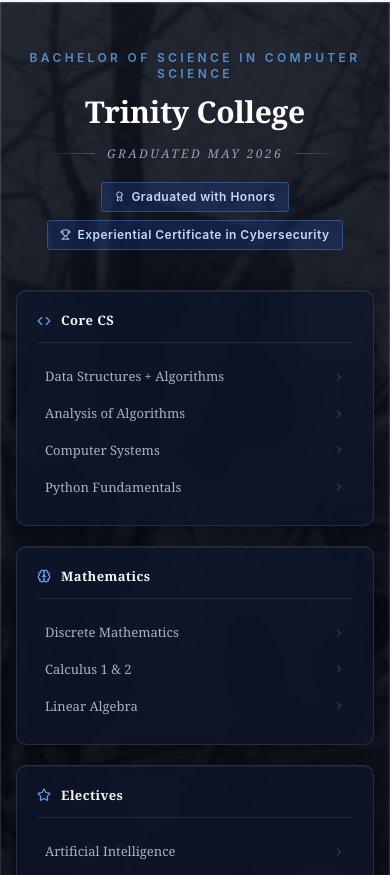
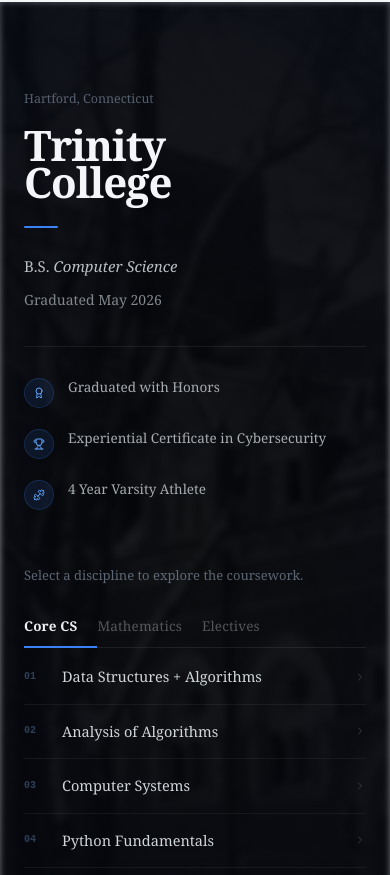
Before and after one commit to Drakebellisarii/portfolio, a React (Create React App) app: page / in a window 390 px wide. Shown: the part 3389-4264 px from the top of the page. Built offline with nearby package versions, Linux system fonts and the light colour scheme; a web font is replaced by a local one.

Commit message:
updated education section

```diff
--- a/src/drake-bellisari-portfolio.jsx
+++ b/src/drake-bellisari-portfolio.jsx
@@ -3,15 +3,9 @@
 import {
   Mail,
   ExternalLink,
-  BookOpen,
-  Code,
-  GraduationCap,
-  Calendar,
   Award,
-  Brain,
   Trophy,
   ChevronRight,
-  Star,
   Dumbbell,
   X,
   Smartphone
@@ -329,149 +323,206 @@
   // Custom cursor tracking
 
 const EducationSection = () => {
-  const [expandedCourses, setExpandedCourses] = useState({});
-  const toggleCourse = (id) => setExpandedCourses(prev => ({ ...prev, [id]: !prev[id] }));
-
-  const columns = [
+  const [activeTab, setActiveTab] = useState('Core CS');
+  const [expandedCourse, setExpandedCourse] = useState(null);
+
+  const disciplines = [
     {
-      label: 'Core CS', Icon: Code,
+      label: 'Core CS',
       courses: [
-        { id: 'ds-algos',     name: 'Data Structures + Algorithms', detail: 'Fundamental algorithms and data structure implementations with run-time optimization and problem-solving strategies.' },
-        { id: 'analysis',     name: 'Analysis of Algorithms',       detail: 'Formal complexity analysis using Big-O, Big-Θ, and Big-Ω notation. Divide-and-conquer, dynamic programming, greedy design, and NP-completeness.' },
-        { id: 'systems',      name: 'Computer Systems',             detail: 'Computer architecture and system-level programming including memory management and process control.' },
-        { id: 'python',       name: 'Python Fundamentals',          detail: 'Core Python syntax, object-oriented principles, data manipulation, and algorithmic implementations.' },
+        { id: 'ds-algos', name: 'Data Structures + Algorithms', detail: 'Fundamental algorithms and data structure implementations with run-time optimization and problem-solving strategies.' },
+        { id: 'analysis', name: 'Analysis of Algorithms',       detail: 'Formal complexity analysis using Big-O, Big-Θ, and Big-Ω notation. Divide-and-conquer, dynamic programming, greedy design, and NP-completeness.' },
+        { id: 'systems', name: 'Computer Systems',              detail: 'Computer architecture and system-level programming including memory management and process control.' },
+        { id: 'python',  name: 'Python Fundamentals',           detail: 'Core Python syntax, object-oriented principles, data manipulation, and algorithmic implementations.' },
       ],
     },
     {
-      label: 'Mathematics', Icon: Brain,
+      label: 'Mathematics',
       courses: [
-        { id: 'discrete',     name: 'Discrete Mathematics', detail: 'Logic, set theory, proof techniques, combinatorics, and probability fundamentals.' },
-        { id: 'calculus',     name: 'Calculus 1 & 2',       detail: 'Differential and integral calculus with real-world applications.' },
-        { id: 'linear',       name: 'Linear Algebra',       detail: 'Vector spaces, matrices, linear transformations, eigenvalues, and applications in CS.' },
+        { id: 'discrete', name: 'Discrete Mathematics', detail: 'Logic, set theory, proof techniques, combinatorics, and probability fundamentals.' },
+        { id: 'calculus', name: 'Calculus 1 & 2',       detail: 'Differential and integral calculus with real-world applications.' },
+        { id: 'linear',   name: 'Linear Algebra',       detail: 'Vector spaces, matrices, linear transformations, eigenvalues, and applications in CS.' },
       ],
     },
     {
-      label: 'Electives', Icon: Star,
+      label: 'Electives',
       courses: [
-        { id: 'ai',           name: 'Artificial Intelligence',  detail: 'Search algorithms, constraint satisfaction, adversarial game trees, ML fundamentals, and Bayesian inference.' },
-        { id: 'sensitive',    name: 'Sensitive Information',    detail: 'Privacy law, PII handling and classification, breach response, and regulatory compliance frameworks.' },
-        { id: 'cloud',        name: 'Cloud Native Development', detail: 'Microservices, containerization, cloud platform deployment, and scaling strategies.' },
-        { id: 'swdesign',     name: 'Software Design',          detail: 'Design patterns, software architecture principles, and interface design methodologies.' },
-        { id: 'security',     name: 'Computer Security',        detail: 'Cryptography, secure communication protocols, and vulnerability assessment.' },
+        { id: 'ai',       name: 'Artificial Intelligence',  detail: 'Search algorithms, constraint satisfaction, adversarial game trees, ML fundamentals, and Bayesian inference.' },
+        { id: 'sensitive',name: 'Sensitive Information',    detail: 'Privacy law, PII handling and classification, breach response, and regulatory compliance frameworks.' },
+        { id: 'cloud',    name: 'Cloud Native Development', detail: 'Microservices, containerization, cloud platform deployment, and scaling strategies.' },
+        { id: 'swdesign', name: 'Software Design',          detail: 'Design patterns, software architecture principles, and interface design methodologies.' },
+        { id: 'security', name: 'Computer Security',        detail: 'Cryptography, secure communication protocols, and vulnerability assessment.' },
       ],
     },
   ];
 
   const achievements = [
-    { Icon: Award,    text: 'Graduated with Honors' },
-    { Icon: Trophy,   text: 'Experiential Certificate in Cybersecurity' },
-    { Icon: Dumbbell, text: '4 Year Varsity Athlete' },
-    { Icon: BookOpen, text: '3.5+ CS GPA' },
+    { Icon: Award,    label: 'Graduated with Honors' },
+    { Icon: Trophy,   label: 'Experiential Certificate in Cybersecurity' },
+    { Icon: Dumbbell, label: '4 Year Varsity Athlete' },
   ];
 
+  const activeCourses = disciplines.find(d => d.label === activeTab)?.courses || [];
+  const toggle = (id) => setExpandedCourse(prev => prev === id ? null : id);
+
   return (
-    <section id="education" className="py-12 sm:py-20 relative overflow-hidden">
-      {/* Background */}
+    <section id="education" className="relative overflow-hidden" style={{ paddingTop: 88, paddingBottom: 96 }}>
+
+      {/* Background: campus photo, heavily darkened */}
       <div className="absolute inset-0" style={{
-        backgroundImage: "url('/Trin.jpg')", backgroundSize: 'cover', backgroundPosition: 'center',
-        filter: 'blur(1px) brightness(0.22) saturate(0.15)',
+        backgroundImage: "url('/Trin.jpg')",
+        backgroundSize: 'cover', backgroundPosition: 'center 30%',
+        filter: 'blur(3px) brightness(0.13) saturate(0.06)',
       }} />
+      {/* Vignette — darker edges, slightly open center */}
       <div className="absolute inset-0" style={{
-        backgroundImage: 'linear-gradient(rgba(239,68,68,.08) 1px,transparent 1px),linear-gradient(90deg,rgba(239,68,68,.08) 1px,transparent 1px)',
-        backgroundSize: '40px 40px', opacity: 0.12,
+        background: 'radial-gradient(ellipse 110% 80% at 50% 55%, rgba(5,9,20,0.2) 0%, rgba(5,9,20,0.78) 100%)',
       }} />
-      <div className="absolute inset-0 bg-gradient-to-b from-slate-900/50 to-slate-950/70" />
-
-      <div className="relative z-10 px-4 sm:px-6 lg:px-8 max-w-5xl mx-auto">
-
-        {/* Header */}
-        <div className="text-center mb-10 sm:mb-14">
-          <p className="text-blue-400/80 text-xs font-semibold tracking-widest uppercase mb-3" style={{ letterSpacing: '0.28em' }}>
-            Bachelor of Science in Computer Science
+
+      <div className="relative z-10 max-w-6xl mx-auto px-6 sm:px-10 lg:px-16">
+
+
+        {/* ── Main two-column layout ── */}
+        <div className="grid grid-cols-1 lg:grid-cols-[5fr_7fr] gap-14 lg:gap-24 lg:items-center">
+
+          {/* LEFT: Institution identity */}
+          <div>
+            <p style={{ fontFamily: "'Georgia', serif", fontSize: 12.5, color: 'rgba(148,163,184,0.55)', marginBottom: 18 }}>
+              Hartford, Connecticut
             </p>
-          <h2 style={{ fontFamily: "'Georgia', 'Cambria', 'Times New Roman', serif", fontWeight: 700, letterSpacing: '-0.01em' }}
-            className="text-3xl sm:text-4xl lg:text-5xl text-white mb-2">
-            Trinity College
+
+            <h2 style={{
+              fontFamily: "'Georgia', 'Cambria', 'Times New Roman', serif",
+              fontSize: 'clamp(42px, 6vw, 76px)',
+              fontWeight: 700,
+              lineHeight: 0.88,
+              letterSpacing: '-0.025em',
+              color: 'oklch(97% 0.004 245)',
+              marginBottom: 26,
+            }}>
+              Trinity<br />College
             </h2>
-          <div className="flex items-center justify-center gap-3 my-4">
-            <div style={{ height: 1, width: 48, background: 'linear-gradient(to right, transparent, rgba(148,163,184,0.4))' }} />
-            <p className="text-slate-400 text-xs tracking-widest uppercase" style={{ letterSpacing: '0.2em', fontFamily: "'Georgia', serif", fontStyle: 'italic' }}>
+
+            {/* Blue accent rule */}
+            <div style={{ width: 34, height: 2, background: '#3b82f6', borderRadius: 1, marginBottom: 26 }} />
+
+            {/* Degree */}
+            <p style={{ fontFamily: "'Georgia', serif", fontSize: 15, lineHeight: 1.65, color: 'oklch(80% 0.01 245)', marginBottom: 10, whiteSpace: 'nowrap' }}>
+              B.S. <span style={{ fontStyle: 'italic' }}>Computer Science</span>
+            </p>
+            <p style={{ fontFamily: "'Georgia', serif", fontSize: 14, color: 'oklch(62% 0.012 245)', marginBottom: 36 }}>
               Graduated May 2026
             </p>
-            <div style={{ height: 1, width: 48, background: 'linear-gradient(to left, transparent, rgba(148,163,184,0.4))' }} />
-          </div>
-          <div className="flex flex-wrap justify-center gap-2 mt-5">
-            <span className="inline-flex items-center gap-1.5 px-3 py-1.5 text-xs font-semibold text-blue-200 border border-blue-400/30"
-              style={{ background: 'rgba(30,58,138,0.35)', borderRadius: 4, letterSpacing: '0.04em' }}>
-              <Award size={11} /> Graduated with Honors
+
+            {/* Thin divider */}
+            <div style={{ height: 1, background: 'rgba(255,255,255,0.07)', marginBottom: 30 }} />
+
+            {/* Achievements — stacked, no cards */}
+            <div style={{ display: 'flex', flexDirection: 'column', gap: 20 }}>
+              {achievements.map(({ Icon, label }) => (
+                <div key={label} style={{ display: 'flex', alignItems: 'flex-start', gap: 14 }}>
+                  <div style={{
+                    width: 30, height: 30, borderRadius: '50%',
+                    background: 'rgba(59,130,246,0.11)',
+                    border: '1px solid rgba(59,130,246,0.2)',
+                    display: 'flex', alignItems: 'center', justifyContent: 'center',
+                    flexShrink: 0, marginTop: 1,
+                  }}>
+                    <Icon size={12} style={{ color: '#60a5fa' }} />
+                  </div>
+                  <span style={{ fontFamily: "'Georgia', serif", fontSize: 13.5, lineHeight: 1.55, color: 'oklch(74% 0.01 245)' }}>
+                    {label}
                   </span>
-            <span className="inline-flex items-center gap-1.5 px-3 py-1.5 text-xs font-semibold text-blue-200 border border-blue-400/30"
-              style={{ background: 'rgba(30,58,138,0.35)', borderRadius: 4, letterSpacing: '0.04em' }}>
-              <Trophy size={11} /> Experiential Certificate in Cybersecurity
-            </span>
-          </div>
-        </div>
-
-        {/* Course columns */}
-        <div className="grid grid-cols-1 sm:grid-cols-3 gap-5 mb-6">
-          {columns.map(col => (
-            <div key={col.label} style={{
-              background: 'rgba(15,23,42,0.72)',
-              border: '1px solid rgba(148,163,184,0.18)',
-              borderRadius: 10,
-              backdropFilter: 'blur(18px)',
-              WebkitBackdropFilter: 'blur(18px)',
-              boxShadow: '0 4px 24px rgba(0,0,0,0.35), inset 0 1px 0 rgba(255,255,255,0.06)',
-            }} className="p-5">
-              <div className="flex items-center gap-2.5 mb-4 pb-3" style={{ borderBottom: '1px solid rgba(148,163,184,0.14)' }}>
-                <col.Icon size={14} className="text-blue-400 flex-shrink-0" />
-                <h3 style={{ fontFamily: "'Georgia', 'Cambria', serif", fontWeight: 600, letterSpacing: '0.03em', fontSize: 13 }}
-                  className="text-slate-100">{col.label}</h3>
-              </div>
-              <div className="space-y-0.5">
-                {col.courses.map(course => (
+                </div>
+              ))}
+            </div>
+          </div>
+
+          {/* RIGHT: Coursework, tab-filtered */}
+          <div>
+            <p style={{ fontFamily: "'Georgia', serif", fontSize: 13, color: 'rgba(148,163,184,0.6)', marginBottom: 22 }}>
+              Select a discipline to explore the coursework.
+            </p>
+
+            {/* Tab bar — underline style, no pill or box */}
+            <div style={{ display: 'flex', borderBottom: '1px solid rgba(255,255,255,0.08)', marginBottom: 2 }}>
+              {disciplines.map(d => (
+                <button
+                  key={d.label}
+                  onClick={() => { setActiveTab(d.label); setExpandedCourse(null); }}
+                  style={{
+                    background: 'none', border: 'none', cursor: 'pointer',
+                    paddingTop: 8, paddingBottom: 10, paddingLeft: 0, paddingRight: 20,
+                    fontFamily: "'Georgia', serif",
+                    fontSize: 13.5,
+                    fontWeight: activeTab === d.label ? 600 : 400,
+                    color: activeTab === d.label ? 'oklch(95% 0.005 245)' : 'rgba(255,255,255,0.3)',
+                    borderBottom: activeTab === d.label ? '2px solid #3b82f6' : '2px solid transparent',
+                    marginBottom: -1,
+                    transition: 'color 0.17s, border-color 0.17s',
+                    letterSpacing: '0.01em',
+                    flexShrink: 0,
+                  }}
+                >
+                  {d.label}
+                </button>
+              ))}
+            </div>
+
+            {/* Course list — numbered editorial rows, zero box */}
+            <div>
+              {activeCourses.map((course, i) => (
                 <div key={course.id}>
                   <button
-                      onClick={() => toggleCourse(course.id)}
-                      className="w-full flex items-center justify-between text-left px-2 py-2 rounded transition-colors duration-150"
-                      style={{ color: 'rgba(203,213,225,0.82)' }}
-                      onMouseEnter={e => e.currentTarget.style.background = 'rgba(148,163,184,0.09)'}
-                      onMouseLeave={e => e.currentTarget.style.background = 'transparent'}
-                    >
-                      <span style={{ fontFamily: "'Georgia', serif", fontSize: 13, lineHeight: 1.45 }}>{course.name}</span>
-                      <ChevronRight
-                        size={12}
-                        className="flex-shrink-0 ml-2 transition-transform duration-200"
-                        style={{ color: 'rgba(148,163,184,0.45)', transform: expandedCourses[course.id] ? 'rotate(90deg)' : 'rotate(0deg)' }}
-                      />
+                    onClick={() => toggle(course.id)}
+                    style={{
+                      width: '100%', background: 'none', border: 'none', cursor: 'pointer',
+                      display: 'flex', alignItems: 'center', gap: 18,
+                      padding: '17px 0',
+                      borderBottom: expandedCourse === course.id ? 'none' : '1px solid rgba(255,255,255,0.055)',
+                      textAlign: 'left',
+                    }}
+                  >
+                    {/* Index number */}
+                    <span style={{
+                      fontFamily: 'monospace', fontSize: 10, fontWeight: 600,
+                      color: 'rgba(100,130,180,0.45)', flexShrink: 0,
+                      minWidth: 20, lineHeight: 1, userSelect: 'none',
+                    }}>
+                      {String(i + 1).padStart(2, '0')}
+                    </span>
+                    {/* Course name */}
+                    <span style={{
+                      flex: 1, fontFamily: "'Georgia', serif", fontSize: 14.5,
+                      color: 'oklch(87% 0.007 245)', lineHeight: 1.35,
+                    }}>
+                      {course.name}
+                    </span>
+                    {/* Chevron */}
+                    <ChevronRight size={12} style={{
+                      flexShrink: 0, color: 'rgba(148,163,184,0.3)',
+                      transform: expandedCourse === course.id ? 'rotate(90deg)' : 'rotate(0deg)',
+                      transition: 'transform 0.17s ease',
+                    }} />
                   </button>
-                    {expandedCourses[course.id] && (
-                      <p className="px-2 pb-2.5" style={{ color: 'rgba(148,163,184,0.7)', fontSize: 12, lineHeight: 1.65, fontStyle: 'italic', fontFamily: "'Georgia', serif" }}>{course.detail}</p>
+
+                  {/* Expanded detail — italic, indented, no background */}
+                  {expandedCourse === course.id && (
+                    <div style={{ paddingLeft: 38, paddingBottom: 18, paddingTop: 2, borderBottom: '1px solid rgba(255,255,255,0.055)' }}>
+                      <p style={{
+                        fontFamily: "'Georgia', serif", fontSize: 13, fontStyle: 'italic',
+                        color: 'rgba(148,163,184,0.68)', lineHeight: 1.8,
+                      }}>
+                        {course.detail}
+                      </p>
+                    </div>
                   )}
                 </div>
               ))}
             </div>
           </div>
-          ))}
-        </div>
-
-        {/* Achievements */}
-        <div className="grid grid-cols-2 sm:grid-cols-4 gap-4">
-          {achievements.map(({ Icon, text }) => (
-            <div key={text} className="flex flex-col items-center text-center gap-2.5 p-4 sm:p-5" style={{
-              background: 'rgba(15,23,42,0.68)',
-              border: '1px solid rgba(148,163,184,0.16)',
-              borderRadius: 10,
-              backdropFilter: 'blur(18px)',
-              WebkitBackdropFilter: 'blur(18px)',
-              boxShadow: '0 4px 20px rgba(0,0,0,0.3), inset 0 1px 0 rgba(255,255,255,0.05)',
-            }}>
-              <Icon size={17} className="text-blue-400" />
-              <span style={{ fontFamily: "'Georgia', serif", fontSize: 12.5, fontWeight: 500, lineHeight: 1.4, color: 'rgba(226,232,240,0.9)' }}>{text}</span>
-            </div>
-          ))}
-        </div>
-
+
+        </div>
       </div>
     </section>
   );
```
Also changed, not shown: 1 other file (tests, documents, lock files or other folders). Lines whose indentation alone changed are shown as unchanged.
